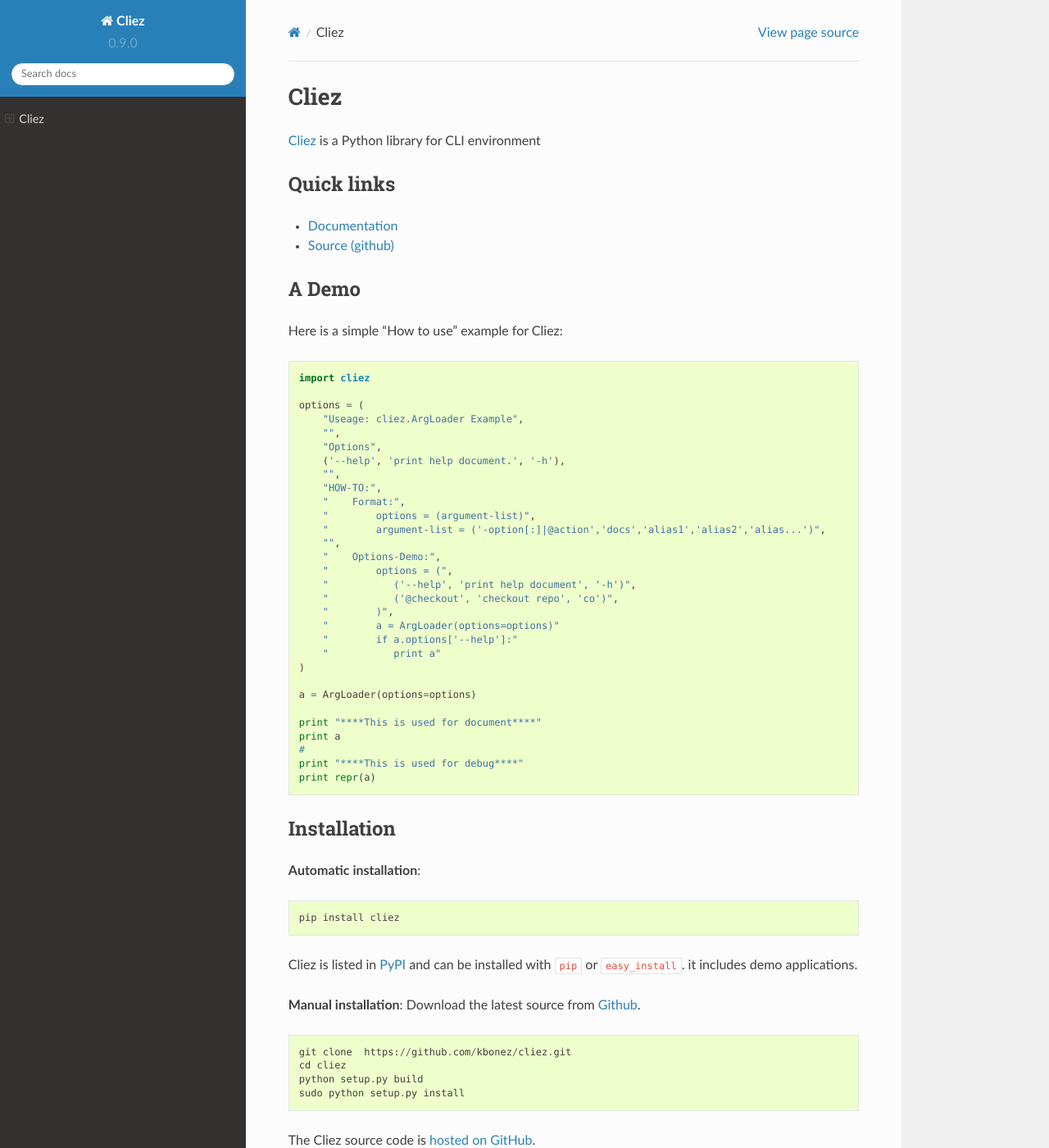
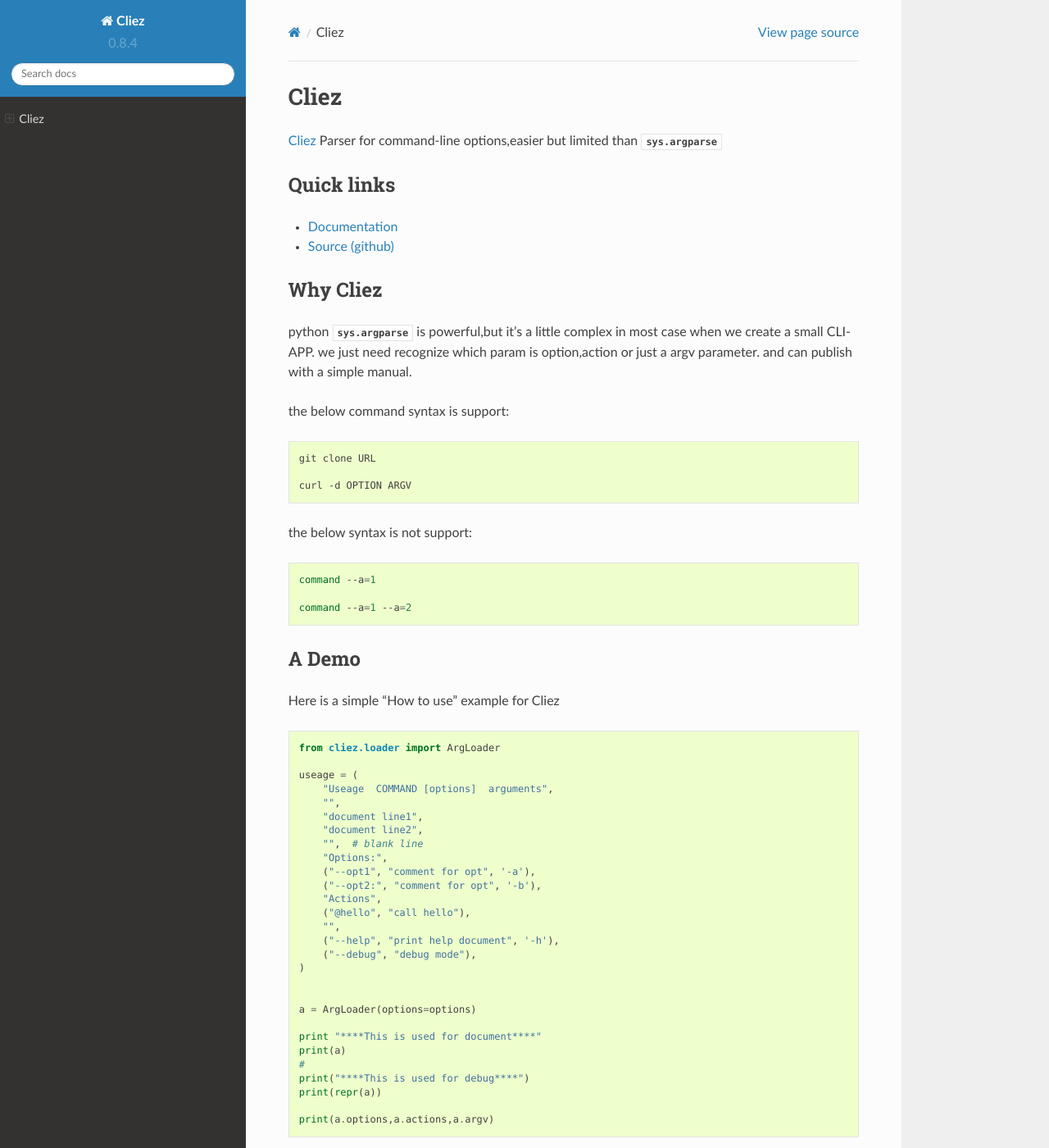
Before and after one commit to 9nix00/cliez, a Sphinx documentation site: the page built from docs/index.rst, in a window 1280 px wide and 1400 px high. Shown: the whole window at 82% size. Built offline with Sphinx 7.4.7 and the Read the Docs theme 2.0.0, drawn with Linux system fonts in a browser that asks for light colours; some of the changed text lies outside the part shown.

Commit message:
add document

```diff
--- a/README.rst
+++ b/README.rst
@@ -1,16 +1,119 @@
 Cliez
 ==================
 
-`Cliez <http://cliez.kbonez.com>`_ is a Python library for CLI environment
+`Cliez <http://cliez.kbonez.com>`_ Parser for command-line options,easier but limited than :py:class:`sys.argparse`
 
-
-Upgrade notes
--------------
-
-As of Cliez 0.8.99, we change  ``--sleep_max`` option to ``--sleep-max``.
 
 Quick links
 -----------
 
-* `Documentation <http://cliez.kbonez.com/>`_
-* `Source (github) <https://github.com/kbonez/cliez>`_
+* `Documentation <http://cliez.readthedocs.org/>`_
+* `Source (github) <https://github.com/nextoa/cliez>`_
+
+
+Why Cliez
+------------------------------------------------------------------------------------------------
+
+python :py:class:`sys.argparse` is powerful,but it's a little complex in most case when we create a small CLI-APP.
+we just need recognize which param is option,action or just a argv parameter. and can publish with a simple manual.
+
+the below command syntax is support:
+
+.. code-block:: shell
+
+    git clone URL
+
+    curl -d OPTION ARGV
+
+
+the below syntax is not support:
+
+.. code-block:: shell
+
+    command --a=1
+
+    command --a=1 --a=2
+
+
+
+A Demo
+------------
+
+Here is a simple "How to use" example for Cliez
+
+.. code-block:: python
+
+    from cliez.loader import ArgLoader
+
+    useage = (
+        "Useage  COMMAND [options]  arguments",
+        "",
+        "document line1",
+        "document line2",
+        "",  # blank line
+        "Options:",
+        ("--opt1", "comment for opt", '-a'),
+        ("--opt2:", "comment for opt", '-b'),
+        "Actions",
+        ("@hello", "call hello"),
+        "",
+        ("--help", "print help document", '-h'),
+        ("--debug", "debug mode"),
+    )
+
+
+    a = ArgLoader(options=options)
+
+    print "****This is used for document****"
+    print(a)
+    #
+    print("****This is used for debug****")
+    print(repr(a))
+
+    print(a.options,a.actions,a.argv)
+
+
+
+
+
+
+
+
+Installation
+------------
+
+**Automatic installation**::
+
+    pip install cliez
+
+Cliez is listed in `PyPI <http://pypi.python.org/pypi/cliez/>`_ and
+can be installed with ``pip`` or ``easy_install``.
+it includes demo applications.
+
+
+**Manual installation**: Download the latest source from `Github
+<http://www.github.com/nextoa/cliez/>`_.
+
+.. parsed-literal::
+
+    git clone  https://github.com/nextoa/cliez.git
+    cd cliez
+    python setup.py build
+    sudo python setup.py install
+
+The Cliez source code is `hosted on GitHub
+<https://github.com/nextoa/cliez/>`_.
+
+**Prerequisites**: Cliez was only test on Python 2.7.  It may be runs on
+all Python versions.
+
+
+Discussion and support
+----------------------
+
+You can discuss and report bugs on
+the `GitHub issue tracker
+<https://github.com/nextoa/cliez/issues>`_.
+
+
+This web site and all documentation is licensed under `Creative Commons 3.0 <http://creativecommons.org/licenses/by/3.0/>`_.
--- a/cliez/__init__.py
+++ b/cliez/__init__.py
@@ -1 +1,4 @@
 # -*- coding: utf-8 -*-
+
+version = "0.8.4"
+version_info = (0, 8, 4)
--- a/docs/conf.py
+++ b/docs/conf.py
@@ -14,16 +14,16 @@
 
 import sys
 import os
-
+import cliez
 # If extensions (or modules to document with autodoc) are in another directory,
 # add these directories to sys.path here. If the directory is relative to the
 # documentation root, use os.path.abspath to make it absolute, like shown here.
-#sys.path.insert(0, os.path.abspath('.'))
+# sys.path.insert(0, os.path.abspath('.'))
 
 # -- General configuration ------------------------------------------------
 
 # If your documentation needs a minimal Sphinx version, state it here.
-#needs_sphinx = '1.0'
+# needs_sphinx = '1.0'
 
 # Add any Sphinx extension module names here, as strings. They can be
 # extensions coming with Sphinx (named 'sphinx.ext.*') or your custom
@@ -38,6 +38,22 @@
     "sphinx.ext.extlinks",
 ]
 
+intersphinx_mapping = {
+    'python': ('http://python.readthedocs.org/en/latest/', None),
+}
+
+autodoc_member_order = "bysource"
+autoclass_content = "both"
+primary_domain = 'py'
+default_role = 'py:obj'
+coverage_skip_undoc_in_source = True
+
+coverage_ignore_classes = [
+    # cliez.loader
+    "Error",
+    "cliez.loader.Error"
+]
+
 # Add any paths that contain templates here, relative to this directory.
 templates_path = ['.templates']
 
@@ -45,33 +61,33 @@
 source_suffix = '.rst'
 
 # The encoding of source files.
-#source_encoding = 'utf-8-sig'
+# source_encoding = 'utf-8-sig'
 
 # The master toctree document.
 master_doc = 'index'
 
 # General information about the project.
 project = u'Cliez'
-copyright = u'2014, WANG WENPEI <wangwenpei@kbonez.com>'
+copyright = u'2014-2015, WANG WENPEI <wangwenpei@kbonez.com>'
 
 # The version info for the project you're documenting, acts as replacement for
 # |version| and |release|, also used in various other places throughout the
 # built documents.
 #
 # The short X.Y version.
-version = '0.9.0'
+version = cliez.version
 # The full version, including alpha/beta/rc tags.
-release = '0.9.0'
+release = cliez.version
 
 # The language for content autogenerated by Sphinx. Refer to documentation
 # for a list of supported languages.
-#language = None
+# language = None
 
 # There are two options for replacing |today|: either, you set today to some
 # non-false value, then it is used:
-#today = ''
+# today = ''
 # Else, today_fmt is used as the format for a strftime call.
-#today_fmt = '%B %d, %Y'
+# today_fmt = '%B %d, %Y'
 
 # List of patterns, relative to source directory, that match files and
 # directories to ignore when looking for source files.
@@ -79,27 +95,27 @@
 
 # The reST default role (used for this markup: `text`) to use for all
 # documents.
-#default_role = None
+# default_role = None
 
 # If true, '()' will be appended to :func: etc. cross-reference text.
-#add_function_parentheses = True
+# add_function_parentheses = True
 
 # If true, the current module name will be prepended to all description
 # unit titles (such as .. function::).
-#add_module_names = True
+# add_module_names = True
 
 # If true, sectionauthor and moduleauthor directives will be shown in the
 # output. They are ignored by default.
-#show_authors = False
+# show_authors = False
 
 # The name of the Pygments (syntax highlighting) style to use.
 pygments_style = 'sphinx'
 
 # A list of ignored prefixes for module index sorting.
-#modindex_common_prefix = []
+# modindex_common_prefix = []
 
 # If true, keep warnings as "system message" paragraphs in the built documents.
-#keep_warnings = False
+# keep_warnings = False
 
 
 # -- Options for HTML output ----------------------------------------------
@@ -111,26 +127,26 @@
 # Theme options are theme-specific and customize the look and feel of a theme
 # further.  For a list of options available for each theme, see the
 # documentation.
-#html_theme_options = {}
+# html_theme_options = {}
 
 # Add any paths that contain custom themes here, relative to this directory.
-#html_theme_path = []
+# html_theme_path = []
 
 # The name for this set of Sphinx documents.  If None, it defaults to
 # "<project> v<release> documentation".
-#html_title = None
+# html_title = None
 
 # A shorter title for the navigation bar.  Default is the same as html_title.
-#html_short_title = None
+# html_short_title = None
 
 # The name of an image file (relative to this directory) to place at the top
 # of the sidebar.
-#html_logo = None
+# html_logo = None
 
 # The name of an image file (within the static path) to use as favicon of the
 # docs.  This file should be a Windows icon file (.ico) being 16x16 or 32x32
 # pixels large.
-#html_favicon = None
+# html_favicon = None
 
 # Add any paths that contain custom static files (such as style sheets) here,
 # relative to this directory. They are copied after the builtin static files,
@@ -140,48 +156,48 @@
 # Add any extra paths that contain custom files (such as robots.txt or
 # .htaccess) here, relative to this directory. These files are copied
 # directly to the root of the documentation.
-#html_extra_path = []
+# html_extra_path = []
 
 # If not '', a 'Last updated on:' timestamp is inserted at every page bottom,
 # using the given strftime format.
-#html_last_updated_fmt = '%b %d, %Y'
+# html_last_updated_fmt = '%b %d, %Y'
 
 # If true, SmartyPants will be used to convert quotes and dashes to
 # typographically correct entities.
-#html_use_smartypants = True
+# html_use_smartypants = True
 
 # Custom sidebar templates, maps document names to template names.
-#html_sidebars = {}
+# html_sidebars = {}
 
 # Additional templates that should be rendered to pages, maps page names to
 # template names.
-#html_additional_pages = {}
+# html_additional_pages = {}
 
 # If false, no module index is generated.
-#html_domain_indices = True
+# html_domain_indices = True
 
 # If false, no index is generated.
-#html_use_index = True
+# html_use_index = True
 
 # If true, the index is split into individual pages for each letter.
-#html_split_index = False
+# html_split_index = False
 
 # If true, links to the reST sources are added to the pages.
-#html_show_sourcelink = True
+# html_show_sourcelink = True
 
 # If true, "Created using Sphinx" is shown in the HTML footer. Default is True.
-#html_show_sphinx = True
+# html_show_sphinx = True
 
 # If true, "(C) Copyright ..." is shown in the HTML footer. Default is True.
-#html_show_copyright = True
+# html_show_copyright = True
 
 # If true, an OpenSearch description file will be output, and all pages will
 # contain a <link> tag referring to it.  The value of this option must be the
 # base URL from which the finished HTML is served.
-#html_use_opensearch = ''
+# html_use_opensearch = ''
 
 # This is the file name suffix for HTML files (e.g. ".xhtml").
-#html_file_suffix = None
+# html_file_suffix = None
 
 # Output file base name for HTML help builder.
 htmlhelp_basename = 'Cliezdoc'
@@ -190,43 +206,43 @@
 # -- Options for LaTeX output ---------------------------------------------
 
 latex_elements = {
-# The paper size ('letterpaper' or 'a4paper').
-#'papersize': 'letterpaper',
+    # The paper size ('letterpaper' or 'a4paper').
+    # 'papersize': 'letterpaper',
 
-# The font size ('10pt', '11pt' or '12pt').
-#'pointsize': '10pt',
+    # The font size ('10pt', '11pt' or '12pt').
+    # 'pointsize': '10pt',
 
-# Additional stuff for the LaTeX preamble.
-#'preamble': '',
+    # Additional stuff for the LaTeX preamble.
+    # 'preamble': '',
 }
 
 # Grouping the document tree into LaTeX files. List of tuples
 # (source start file, target name, title,
 #  author, documentclass [howto, manual, or own class]).
 latex_documents = [
-  ('index', 'Cliez.tex', u'Cliez Documentation',
-   u'WANG WENPEI', 'manual'),
+    ('index', 'Cliez.tex', u'Cliez Documentation',
+     u'WANG WENPEI', 'manual'),
 ]
 
 # The name of an image file (relative to this directory) to place at the top of
 # the title page.
-#latex_logo = None
+# latex_logo = None
 
 # For "manual" documents, if this is true, then toplevel headings are parts,
 # not chapters.
-#latex_use_parts = False
+# latex_use_parts = False
 
 # If true, show page references after internal links.
-#latex_show_pagerefs = False
+# latex_show_pagerefs = False
 
 # If true, show URL addresses after external links.
-#latex_show_urls = False
+# latex_show_urls = False
 
 # Documents to append as an appendix to all manuals.
-#latex_appendices = []
+# latex_appendices = []
 
 # If false, no module index is generated.
-#latex_domain_indices = True
+# latex_domain_indices = True
 
 
 # -- Options for manual page output ---------------------------------------
@@ -239,7 +255,7 @@
 ]
 
 # If true, show URL addresses after external links.
-#man_show_urls = False
+# man_show_urls = False
 
 
 # -- Options for Texinfo output -------------------------------------------
@@ -248,31 +264,31 @@
 # (source start file, target name, title, author,
 #  dir menu entry, description, category)
 texinfo_documents = [
-  ('index', 'Cliez', u'Cliez Documentation',
-   u'WANG WENPEI', 'Cliez', 'One line description of project.',
-   'Miscellaneous'),
+    ('index', 'Cliez', u'Cliez Documentation',
+     u'WANG WENPEI', 'Cliez', 'One line description of project.',
+     'Miscellaneous'),
 ]
 
 # Documents to append as an appendix to all manuals.
-#texinfo_appendices = []
+# texinfo_appendices = []
 
 # If false, no module index is generated.
-#texinfo_domain_indices = True
+# texinfo_domain_indices = True
 
 # How to display URL addresses: 'footnote', 'no', or 'inline'.
-#texinfo_show_urls = 'footnote'
+# texinfo_show_urls = 'footnote'
 
 # If true, do not generate a @detailmenu in the "Top" node's menu.
-#texinfo_no_detailmenu = False
+# texinfo_no_detailmenu = False
 
 
 # Example configuration for intersphinx: refer to the Python standard library.
 intersphinx_mapping = {'http://docs.python.org/': None}
 
-
 on_rtd = os.environ.get('READTHEDOCS', None) == 'True'
 
 if not on_rtd:
     import sphinx_rtd_theme
+
     html_theme = 'sphinx_rtd_theme'
     html_theme_path = [sphinx_rtd_theme.get_html_theme_path()]
--- a/docs/index.rst
+++ b/docs/index.rst
@@ -1,92 +1,2 @@
-Cliez
-==================
-
-`Cliez <http://cliez.kbonez.com>`_ is a Python library for CLI environment
-
-
-
-Quick links
------------
-
-* `Documentation <http://cliez.kbonez.com/>`_
-* `Source (github) <https://github.com/kbonez/cliez>`_
-
-
-
-A Demo
-------------
-
-Here is a simple "How to use" example for Cliez::
-
-    import cliez
-
-    options = (
-        "Useage: cliez.ArgLoader Example",
-        "",
-        "Options",
-        ('--help', 'print help document.', '-h'),
-        "",
-        "HOW-TO:",
-        "    Format:",
-        "        options = (argument-list)",
-        "        argument-list = ('-option[:]|@action','docs','alias1','alias2','alias...')",
-        "",
-        "    Options-Demo:",
-        "        options = (",
-        "           ('--help', 'print help document', '-h')",
-        "           ('@checkout', 'checkout repo', 'co')",
-        "        )",
-        "        a = ArgLoader(options=options)"
-        "        if a.options['--help']:"
-        "           print a"
-    )
-
-    a = ArgLoader(options=options)
-
-    print "****This is used for document****"
-    print a
-    #
-    print "****This is used for debug****"
-    print repr(a)
-
-
-
-Installation
-------------
-
-**Automatic installation**::
-
-    pip install cliez
-
-Cliez is listed in `PyPI <http://pypi.python.org/pypi/cliez/>`_ and
-can be installed with ``pip`` or ``easy_install``.
-it includes demo applications.
-
-
-**Manual installation**: Download the latest source from `Github
-<http://www.github.com/kbonez/cliez/>`_.
-
-.. parsed-literal::
-
-    git clone  https://github.com/kbonez/cliez.git
-    cd cliez
-    python setup.py build
-    sudo python setup.py install
-
-The Cliez source code is `hosted on GitHub
-<https://github.com/kbonez/cliez/>`_.
-
-**Prerequisites**: Cliez was only test on Python 2.7.  It may be runs on
-all Python versions.
-
-
-Discussion and support
-----------------------
-
-You can discuss and report bugs on
-the `GitHub issue tracker
-<https://github.com/kbonez/cliez/issues>`_.
-
-
-This web site and all documentation is licensed under `Creative
-Commons 3.0 <http://creativecommons.org/licenses/by/3.0/>`_.
+.. include:: ../README.rst
+.. include:: ./modules.rst
--- a/setup.py
+++ b/setup.py
@@ -3,7 +3,7 @@
 
 setup(
     name='cliez',
-    version='0.9.0',
+    version='0.9.2',
     packages=['cliez'],
     url='https://github.com/kbonez/cliez',
     download_url = 'https://github.com/kbonez/cliez/tarball/master',
```
Also changed, not shown: 1 other file.
